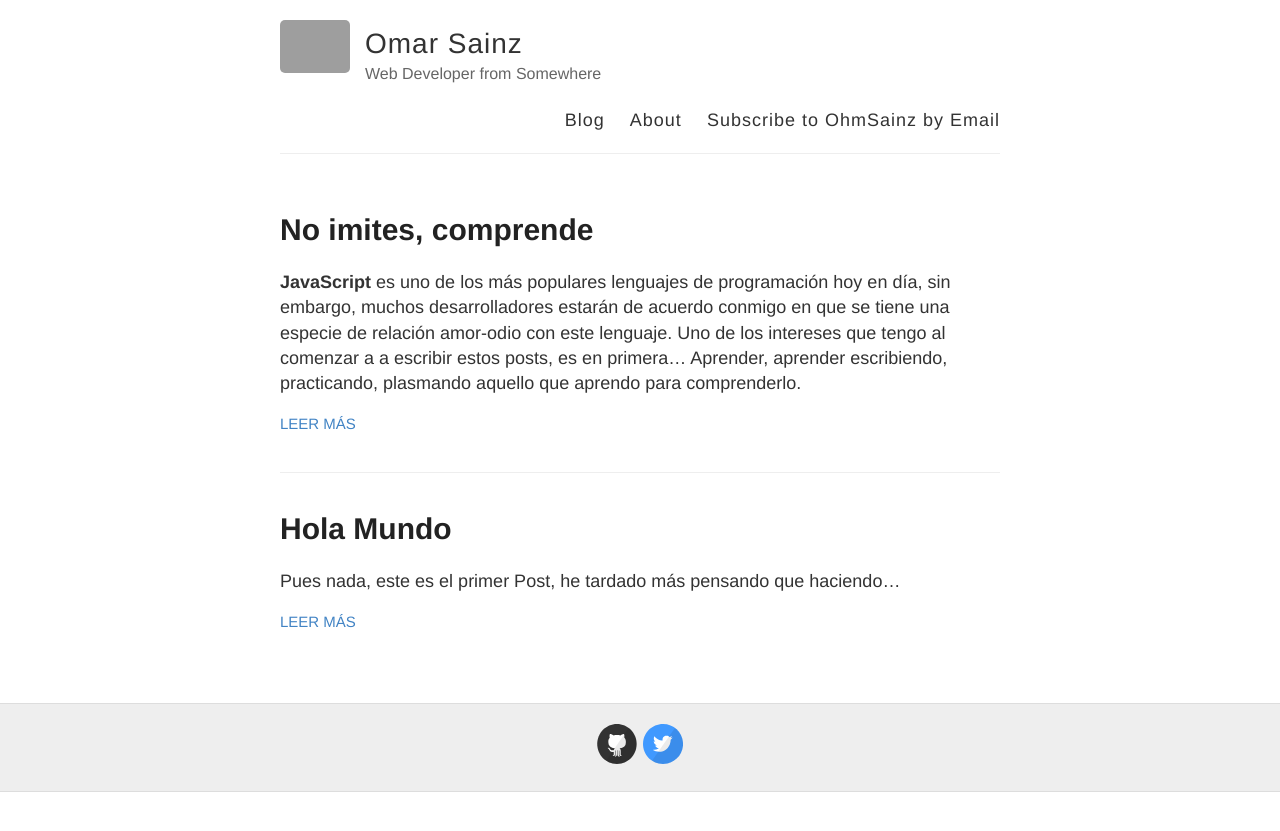
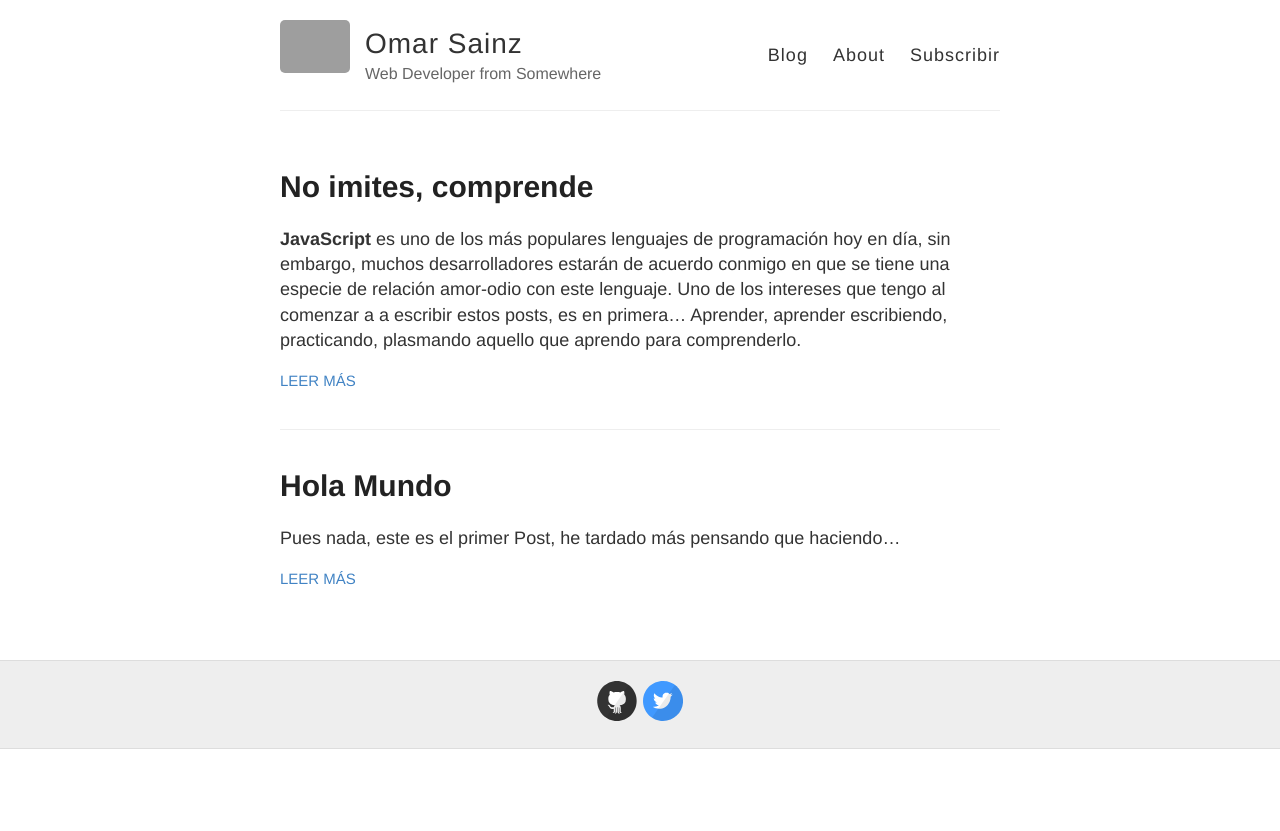
Before and after one commit to OhmSainz/blog, a Jekyll site: the page built from index.html, in a window 1280 px wide. Shown: the top 831 px of the page. Built offline with Jekyll 4.4.1, drawn with Linux system fonts in a browser that asks for light colours; grey boxes are pictures that could not be loaded.

Commit message:
Updating Feed link

```diff
--- a/_layouts/default.html
+++ b/_layouts/default.html
@@ -31,7 +31,7 @@
           <nav>
             <a href="{{ site.baseurl }}/">Blog</a>
             <a href="{{ site.baseurl }}/about">About</a>
-            <a href="https://feedburner.google.com/fb/a/mailverify?uri=omarsainz/blog&amp;loc=en_US">Subscribe to OhmSainz by Email</a>
+            <a href="https://feedburner.google.com/fb/a/mailverify?uri=omarsainz/blog&amp;loc=es_ES">Subscribir</a>
           </nav>
         </header>
       </div>
```
